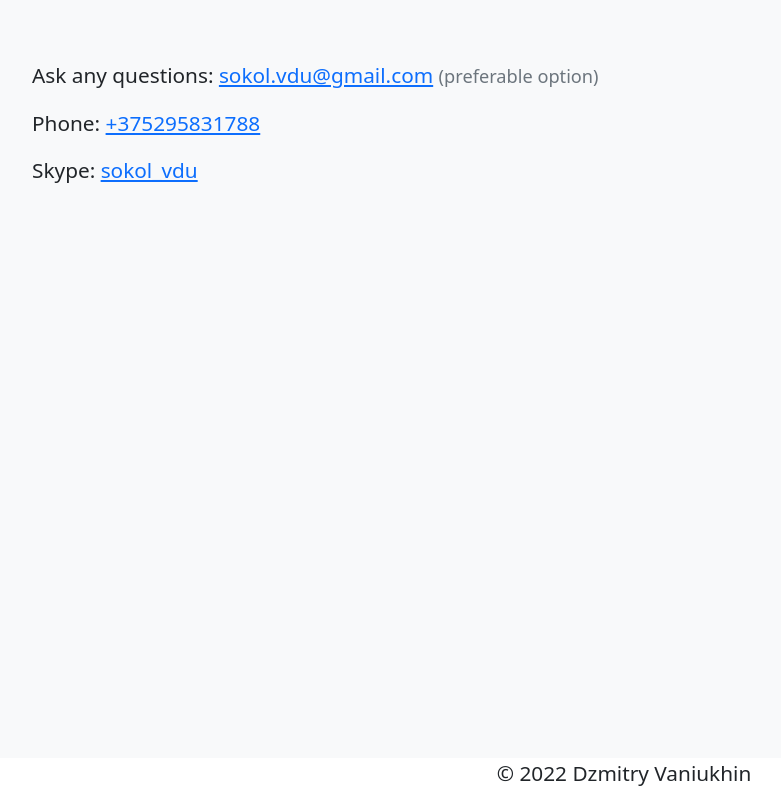
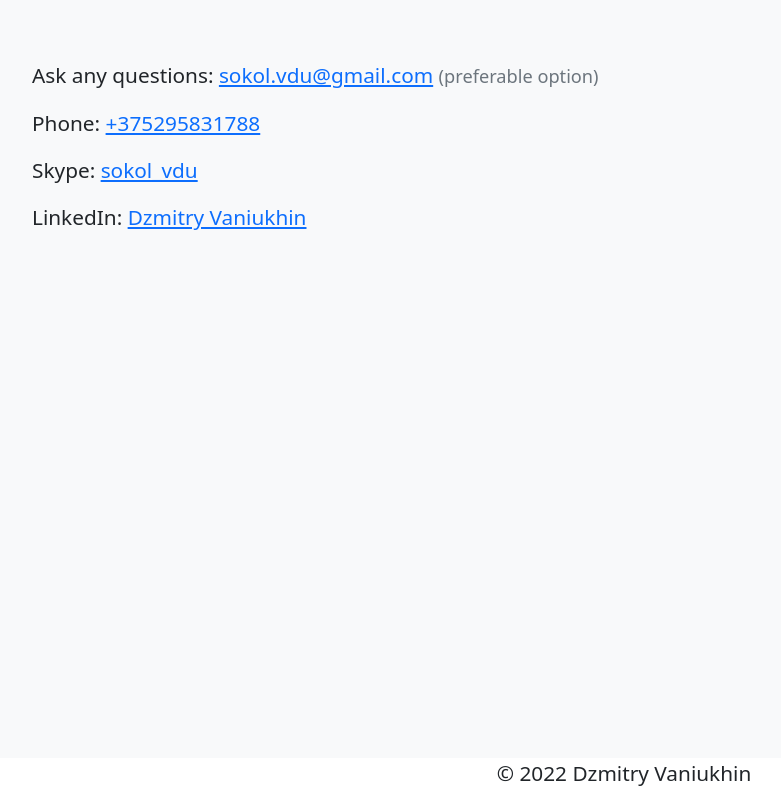
Before and after one commit to vanjuxin-dju/dz-vaniukhin-spa, a React app: page / in a window 1280 px wide. Shown: the part 1954-2743 px from the top of the page, without its empty margins (16-797 px from the left). Built offline with nearby package versions, Linux system fonts and the light colour scheme.

Commit message:
added linkedin link to Contact section

```diff
--- a/src/Contact.js
+++ b/src/Contact.js
@@ -8,6 +8,7 @@ class Contact extends Component {
             <p>Ask any questions: <a href="mailto:sokol.vdu@gmail.com">sokol.vdu@gmail.com</a> <small className="text-muted">(preferable option)</small></p>
             <p>Phone: <a href="tel:+375295831788">+375295831788</a></p>
             <p>Skype: <a href="skype:sokol_vdu?chat">sokol_vdu</a></p>
+            <p>LinkedIn: <a href="https://www.linkedin.com/in/dzmitry-vaniukhin-5618a1192/" target="_blank">Dzmitry Vaniukhin</a></p>
           </div>
         );
     }
```
